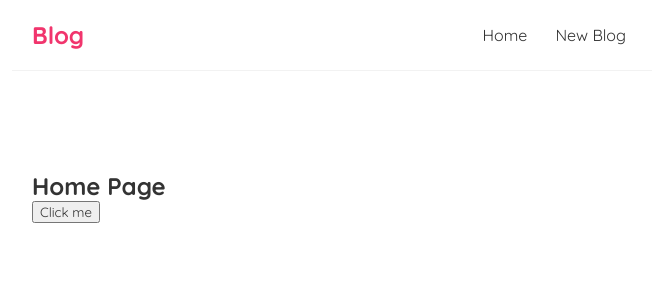
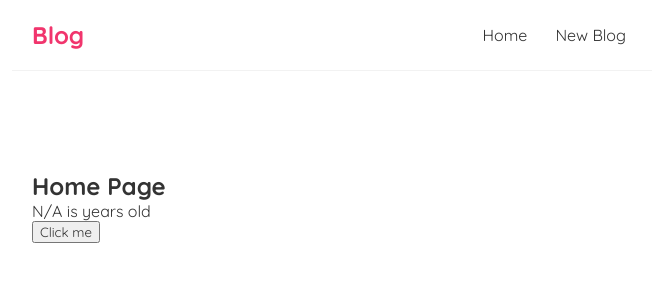
Before and after one commit to Philani101/Simple-React-WebApp, a React (Vite) app in the folder my-app/: page / in a window 1280 px wide. Shown: the top 300 px of the page, without its empty margins (308-964 px from the left). Built offline with nearby package versions, Linux system fonts and the light colour scheme.

Commit message:
useState

```diff
--- a/my-app/src/Home.jsx
+++ b/my-app/src/Home.jsx
@@ -1,12 +1,17 @@
+import {useState} from 'react';
+
 const Home = () => {
+    const [name,setName] = useState("N/A");
+    const [age, setAge] = useState("");
 
     const handleClick = (msg,e) => {
-        alert(msg)
-        console.log(e)
+        setName('Luige')
+        setAge(9);
     }
     return (
         <div className="home">
             <h2>Home Page</h2>
+            <p>{name} is {age} years old</p>
             <button onClick ={(e) => {handleClick("hello bloggers:)",e)}}>Click me</button>
         </div>
      );
```
